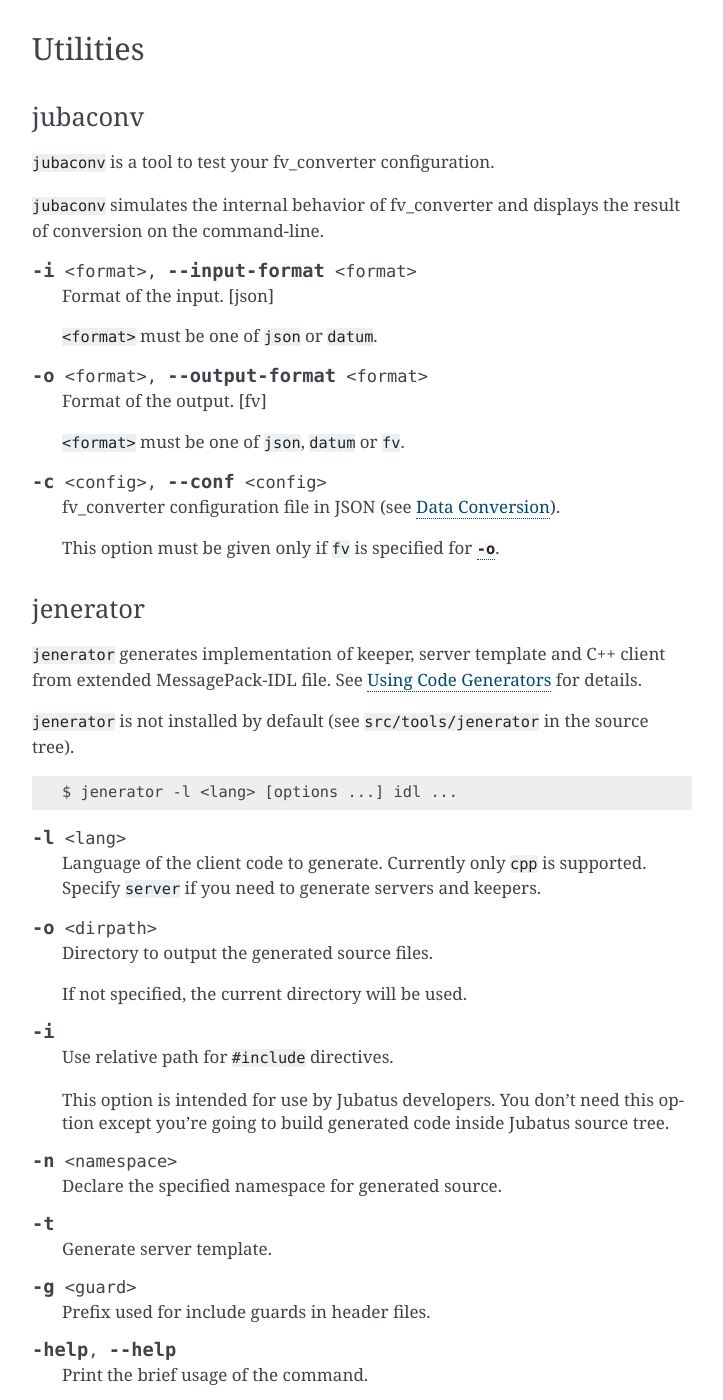
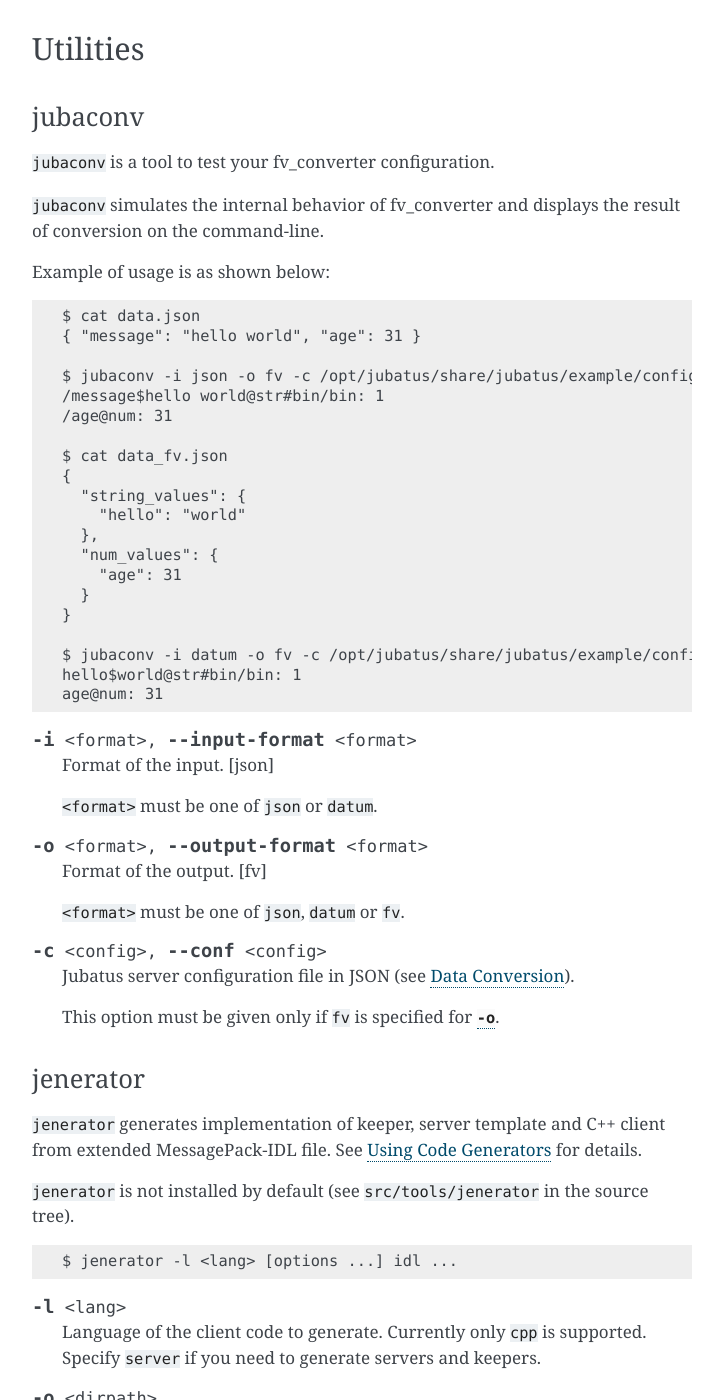
Before and after one commit to jubatus/website, a Sphinx documentation site: the page built from source/en/commands.rst, in a window 1280 px wide and 1400 px high, scrolled down 6668 px. Shown: the whole window, without its empty margins (388-1111 px from the left). Built offline with Sphinx 7.4.7, drawn with Linux system fonts in a browser that asks for light colours; the version number could not be read and is left out.

Commit message:
jubaconv 0.4.1 accepts new configuration format; add usage (fix #21)

```diff
--- a/source/en/commands.rst
+++ b/source/en/commands.rst
@@ -369,6 +369,31 @@
 
 ``jubaconv`` simulates the internal behavior of fv_converter and displays the result of conversion on the command-line.
 
+Example of usage is as shown below:
+
+.. code-block:: none
+
+   $ cat data.json
+   { "message": "hello world", "age": 31 }
+
+   $ jubaconv -i json -o fv -c /opt/jubatus/share/jubatus/example/config/classifier/pa.json < data.json
+   /message$hello world@str#bin/bin: 1
+   /age@num: 31
+
+   $ cat data_fv.json
+   {
+     "string_values": {
+       "hello": "world"
+     },
+     "num_values": {
+       "age": 31
+     }
+   }
+
+   $ jubaconv -i datum -o fv -c /opt/jubatus/share/jubatus/example/config/classifier/pa.json < datum.json
+   hello$world@str#bin/bin: 1
+   age@num: 31
+
 .. program:: jubaconv
 
 .. option:: -i <format>, --input-format <format>
@@ -385,7 +410,7 @@
 
 .. option:: -c <config>, --conf <config>
 
-   fv_converter configuration file in JSON (see :doc:`fv_convert`).
+   Jubatus server configuration file in JSON (see :doc:`fv_convert`).
 
    This option must be given only if ``fv`` is specified for :option:`-o`.
 
```
Also changed, not shown: source/ja/commands.rst (+26 -1 lines).
